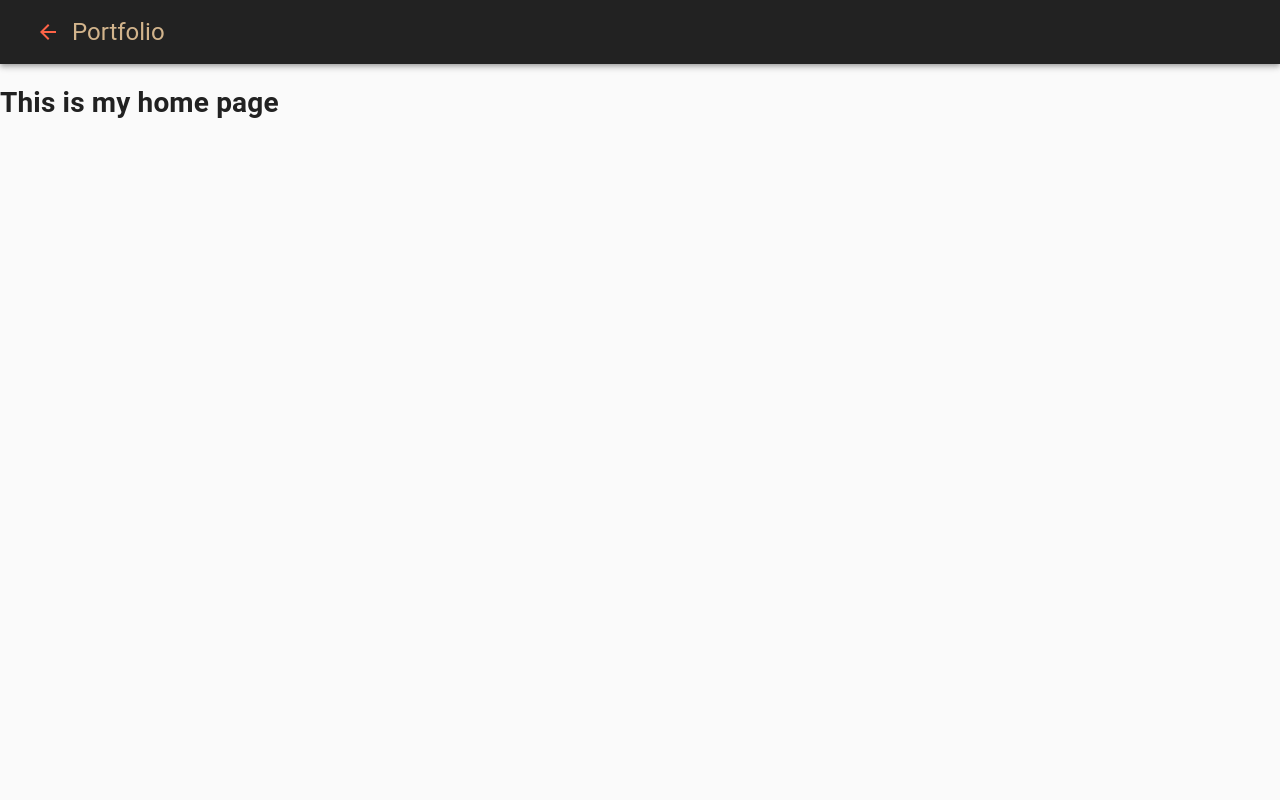
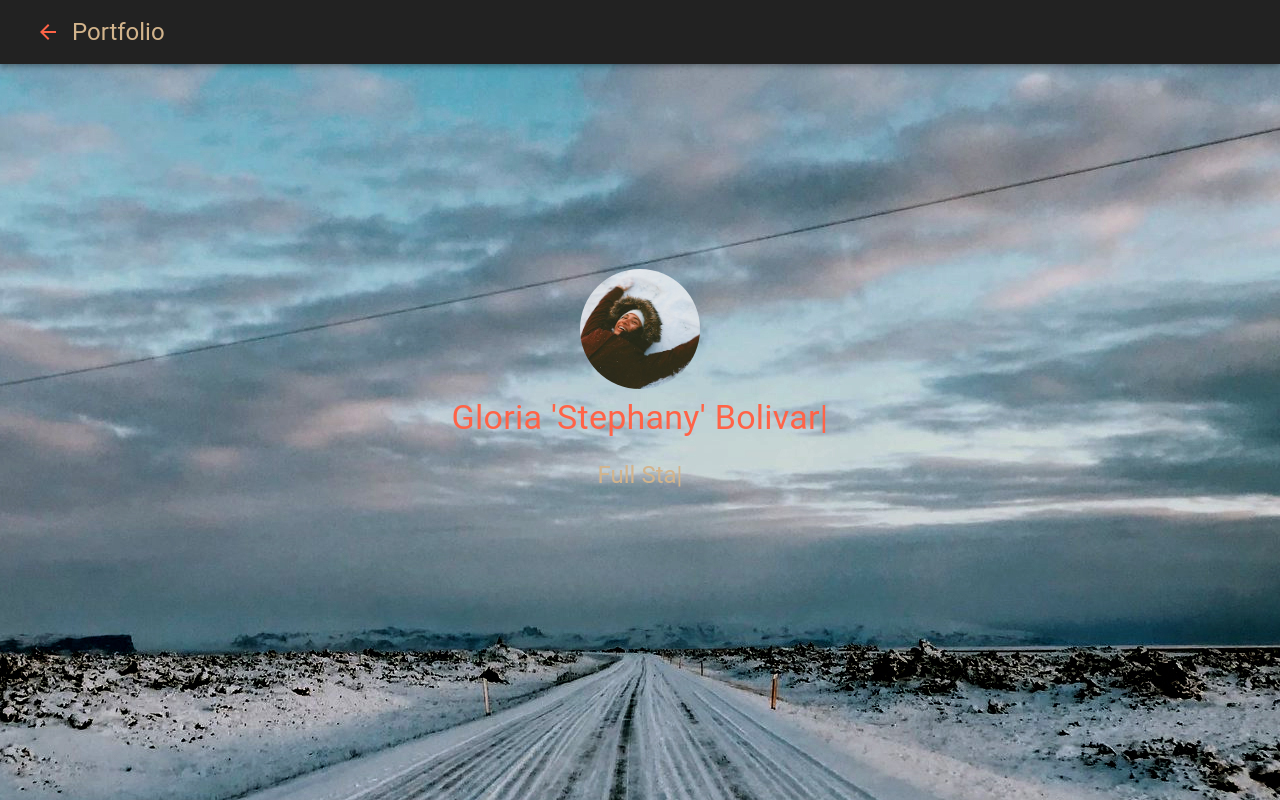
Before and after one commit to gstephbolivar/gstephanybolivar-portfolio, a React (Create React App) app: page /#/ in a window 1280 px wide. Built offline with nearby package versions, Linux system fonts and the light colour scheme.

Commit message:
[WIP] Home page styling

```diff
--- a/package.json
+++ b/package.json
@@ -14,6 +14,7 @@
     "react-dom": "^17.0.1",
     "react-router-dom": "^5.2.0",
     "react-scripts": "4.0.1",
+    "react-typed": "^1.2.0",
     "web-vitals": "^0.2.4"
   },
   "scripts": {
--- a/src/pages/Home/Home.jsx
+++ b/src/pages/Home/Home.jsx
@@ -1,10 +1,63 @@
 import React from "react";
+import { Typography, Avatar, Grid, Box } from "@material-ui/core";
+import { makeStyles } from "@material-ui/core/styles";
+import avatar from "../../images/stephany2.png";
+import Typed from "react-typed";
+import "../Home/home.css";
+
+// CSS Styles
+const useStyles = makeStyles((theme) => ({
+  avatar: {
+    width: theme.spacing(15),
+    height: theme.spacing(15),
+    margin: theme.spacing(1),
+  },
+  title: {
+    color: "tomato",
+  },
+  subtitle: {
+    color: "tan",
+    marginBottom: "3rem",
+  },
+  typedContainer: {
+    position: "absolute",
+    top: "50%",
+    left: "50%",
+    transform: "translate(-50%, -50%)",
+    width: "100vw",
+    textAlign: "center",
+    zIndex: 1,
+  },
+}));
 
 const Home = () => {
+  const classes = useStyles();
   return (
-    <>
-      <h1>This is my home page</h1>
-    </>
+    <Box className={classes.typedContainer}>
+      <Grid container justify="center">
+        <Avatar
+          className={classes.avatar}
+          src={avatar}
+          alt="Stephany Bolivar head shot"
+        />
+      </Grid>
+      <Typography className={classes.title} variant="h4">
+        <Typed strings={["Gloria 'Stephany' Bolivar"]} typeSpeed={40} />
+      </Typography>
+      <br />
+      <Typography className={classes.subtitle} variant="h5">
+        <Typed
+          strings={[
+            "Full Stack Web Developer",
+            "Outdoor enthusiast",
+            "Coffee fanatic",
+          ]}
+          typeSpeed={40}
+          backspeed={60}
+          loop
+        />
+      </Typography>
+    </Box>
   );
 };
 
--- /dev/null
+++ b/src/pages/Home/home.css
@@ -0,0 +1,7 @@
+body {
+    background: url(../../images/iceland_one.jpg) no-repeat center center fixed;
+    -webkit-background: cover;
+    -moz-background: cover;
+    -o-background: cover;
+    background: cover;
+}
```
Also changed, not shown: 2 other files (tests, documents, lock files or other folders).
